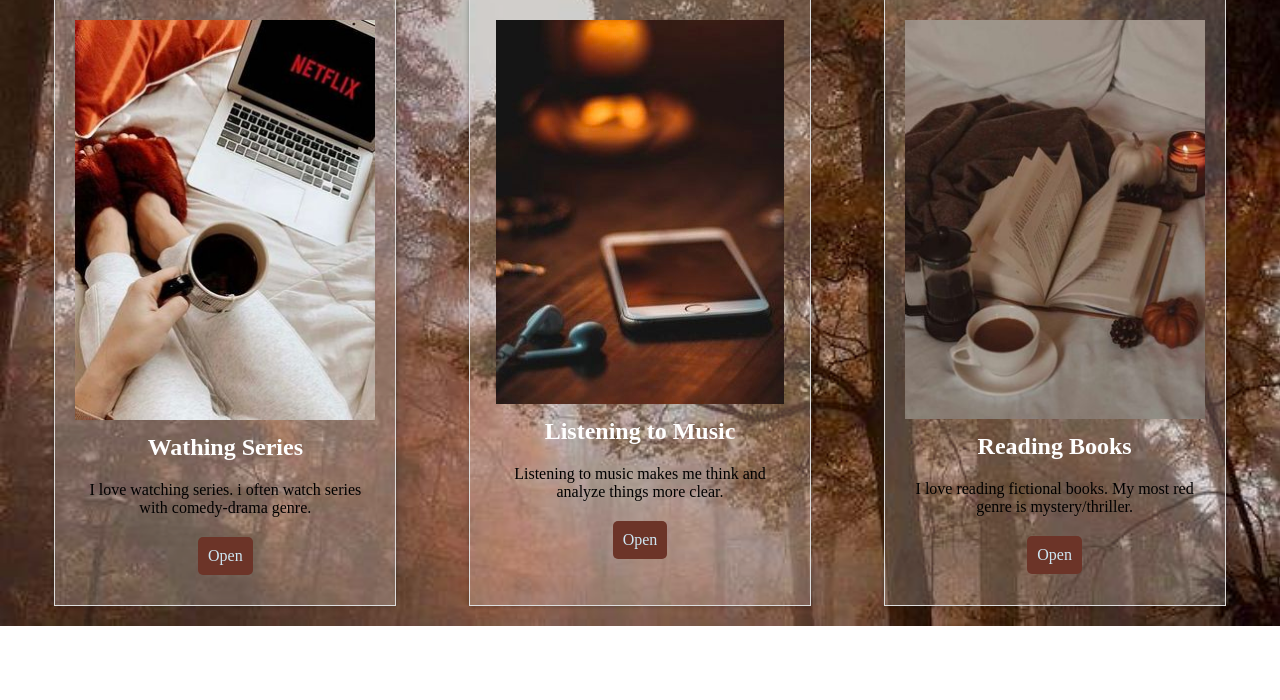
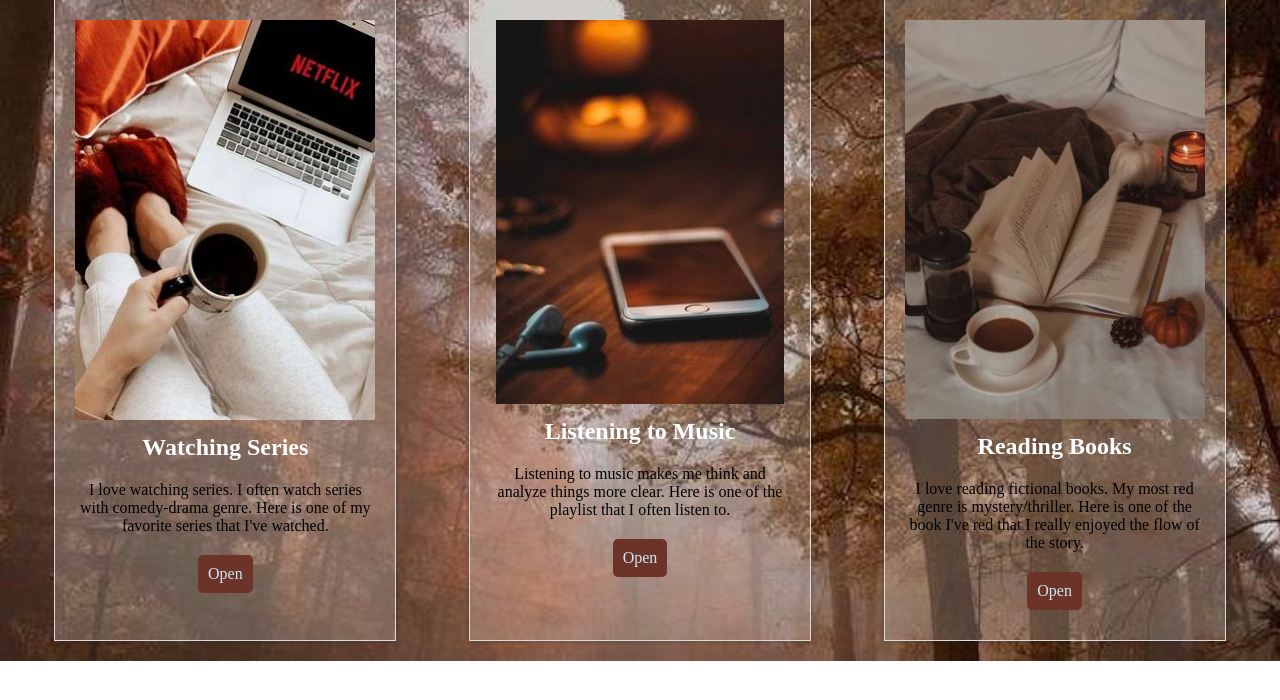
Before and after one commit to misyeeelll/Activity1, a plain HTML site: page index.html in a window 1280 px wide. Shown: the part 66-766 px from the top of the page. Drawn offline with Linux system fonts and the light colour scheme.

Commit message:
index.html

```diff
--- a/index.html
+++ b/index.html
@@ -11,20 +11,20 @@
     <div class="card-container">
         <div class="card">
           <img src="img/img1.jpg" alt="Image 1">
-          <h2>Wathing Series</h2>
-          <p>I love watching series. i often watch series with comedy-drama genre.</p>
+          <h2>Watching Series</h2>
+          <p>I love watching series. I often watch series with comedy-drama genre. Here is one of my favorite series that I've watched.</p>
           <a href="https://www.netflix.com/ph-en/title/81025696" class="button">Open</a>
         </div>
         <div class="card">
           <img src="img/img2.jpg" alt="Image 2">
           <h2>Listening to Music</h2>
-          <p>Listening to music makes me think and analyze things more clear.</p>
+          <p>Listening to music makes me think and analyze things more clear. Here is one of the playlist that I often listen to.</p>
           <a href="https://open.spotify.com/playlist/4Yz3tBiB0ShnvTJ0yAwizA?si=2d495ae98b6540e6" class="button">Open</a>
         </div>
         <div class="card">
             <img src="img/img3.jpg" alt="Image 3">
             <h2>Reading Books</h2>
-            <p>I love reading fictional books. My most red genre is mystery/thriller.</p>
+            <p>I love reading fictional books. My most red genre is mystery/thriller. Here is one of the book I've red that I really enjoyed the flow of the story.</p>
             <a href="https://www.wattpad.com/story/4499067-the-peculiars%27-tale" class="button">Open</a>
           </div>
       </div>
```
